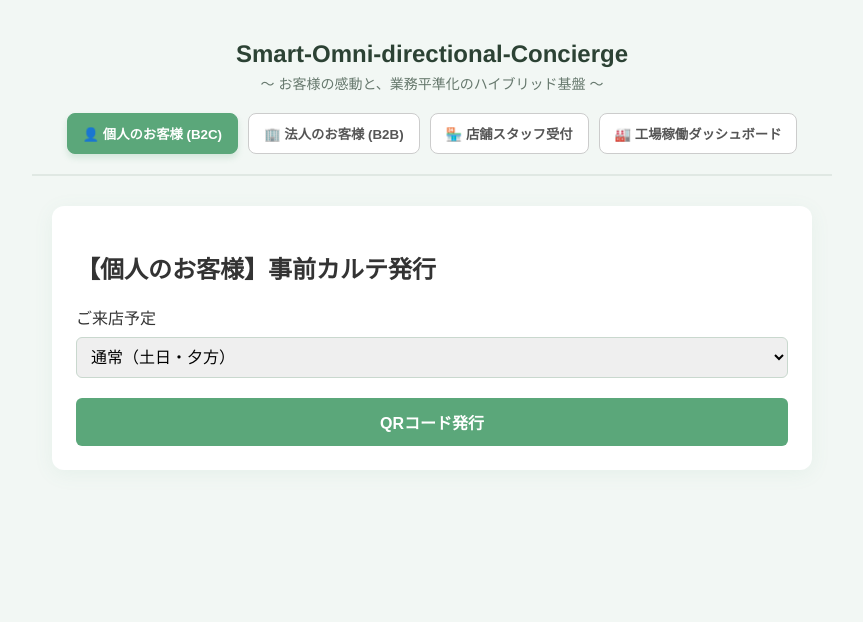
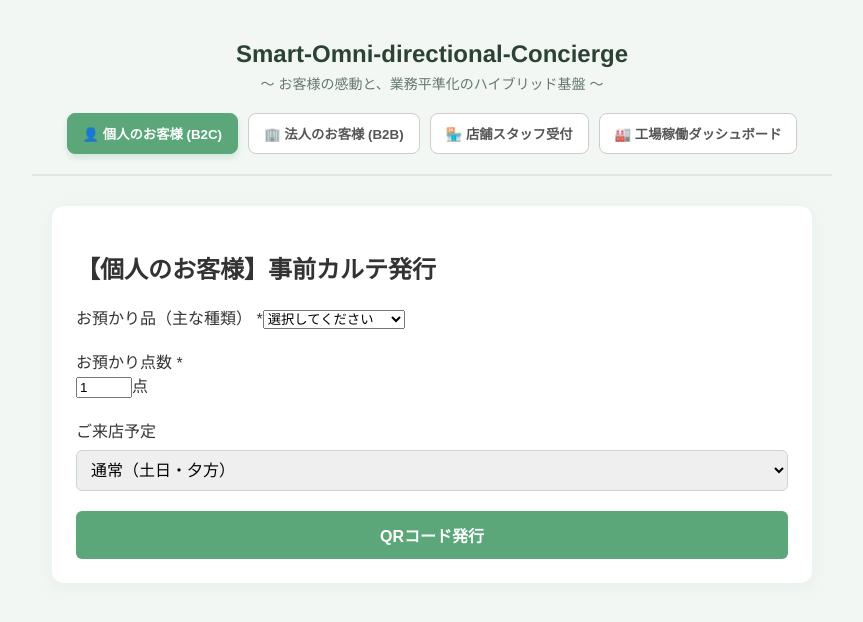
Before and after one commit to Yuuki-Creat/Smart-Omni-directional-Concierge, a Vue app in the folder frontend/: page / in a window 1280 px wide. Shown: the top 622 px of the page, without its empty margins (208-1071 px from the left). Built offline with nearby package versions, Linux system fonts and the light colour scheme.

Commit message:
フロントエンド修正_個人入力欄追加

```diff
--- a/frontend/src/components/client/IndividualUI.vue
+++ b/frontend/src/components/client/IndividualUI.vue
@@ -5,6 +5,35 @@
 
         <!-- ticketId（受付番号）がない場合は入力フォームを表示 -->
         <form @submit.prevent="handleSubmit" v-if="!ticketId">
+            <!-- 1. 服の種類を選択 -->
+            <div class="form-group">
+                <label>お預かり品（主な種類） <span class="required">*</span></label>
+                <select v-model="form.clothing_type" class="form-control" required>
+                    <option value="" disabled>選択してください</option>
+                    <option value="スーツ上下">スーツ上下</option>
+                    <option value="ワイシャツ">ワイシャツ</option>
+                    <option value="コート・アウター">コート・アウター</option>
+                    <option value="ワンピース">ワンピース</option>
+                    <option value="その他">その他（一般衣類）</option>
+                </select>
+            </div>
+
+            <!-- 2. 点数（着数）を入力 -->
+            <div class="form-group">
+                <label>お預かり点数 <span class="required">*</span></label>
+                <div class="number-input-group">
+                    <input
+                        type="number"
+                        v-model.number="form.quantity"
+                        class="form-control"
+                        min="1"
+                        max="50"
+                        required
+                    >
+                    <span class="unit">点</span>
+                </div>
+            </div>
+            <!-- 3. ご来店予定時間を選択 -->
             <div class="form-group">
                 <label>ご来店予定 </label>
                 <select v-model="form.visit_time" class="form-select">
@@ -47,6 +76,8 @@ import { submitIndividualCheckin } from '../../api/apiClient';
 
 // 入力データを入れる箱（リアクティブ＝画面と連動する変数）
 const form = reactive({
+    clothing_type: '',
+    quantity: 1,
     visit_time: '混雑',
 });
 
@@ -88,6 +119,8 @@ const handleSubmit = async () => {
 // 画面をリセットする関数（最初からやり直すボタン用）
 const resetForm = () => {
     ticketId.value = '';
+    form.clothing_type = '';
+    form.quantity = 1;
     form.visit_time = '混雑';
     errorMessage.value = '';
 };
@@ -111,7 +144,7 @@ const resetForm = () => {
 
 .btn-submit {
     width: 100%; padding: 12px;
-    background-color: #5ba77a; /* メイングリーン */
+    background-color: #5ba77a;
     color: white; border: none; border-radius: 6px;
     font-size: 16px; font-weight: bold; cursor: pointer; transition: 0.3s;
 }
```
